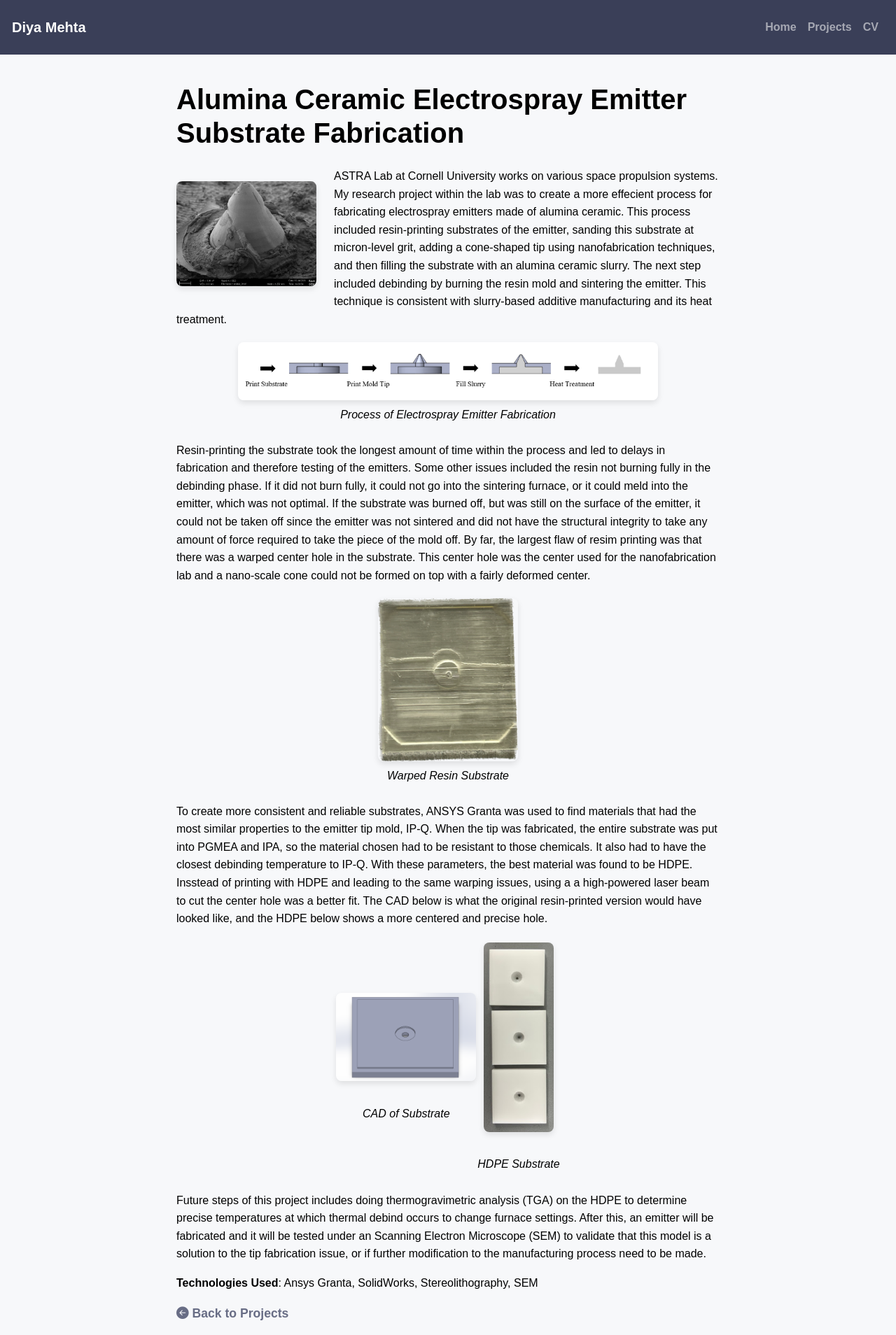
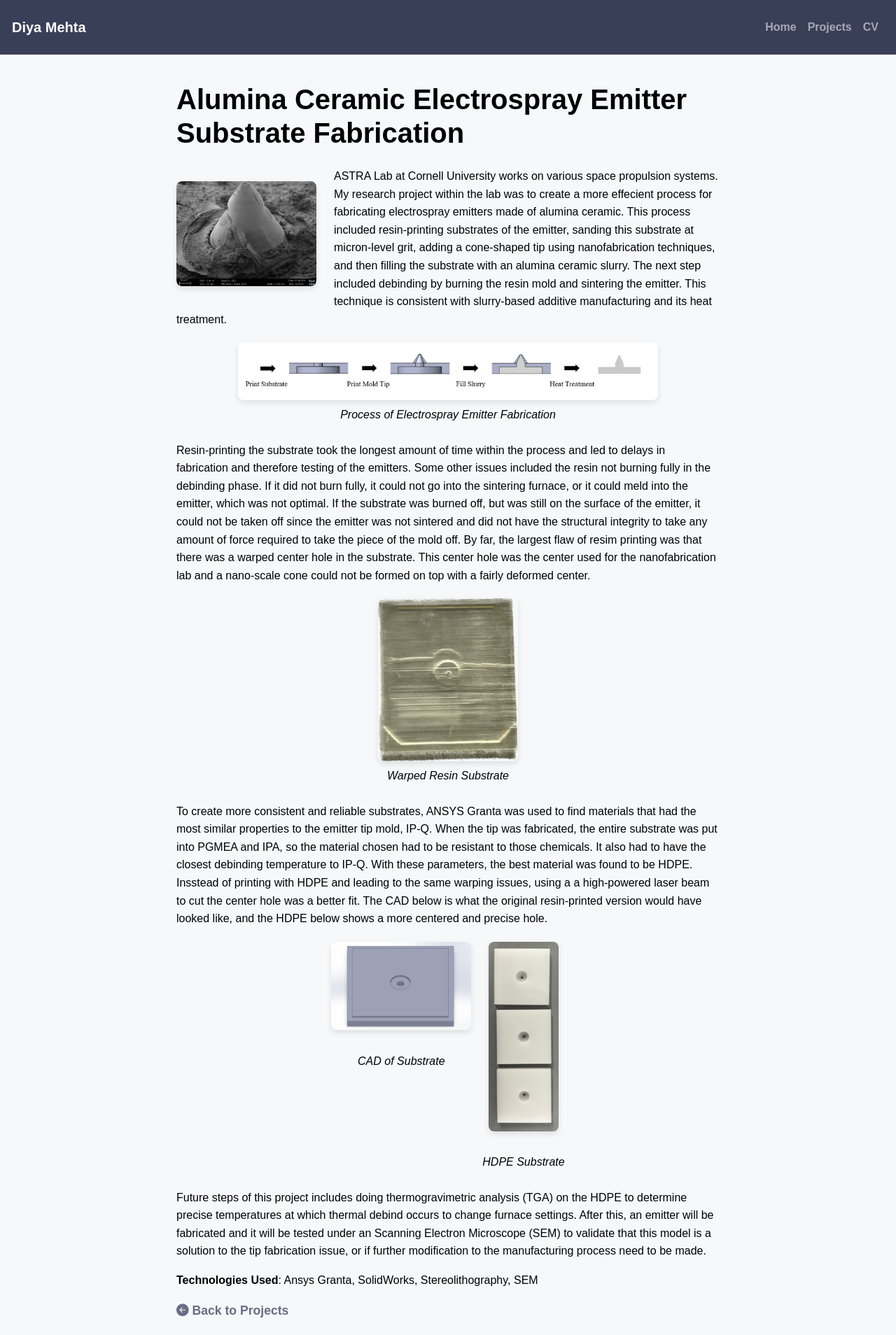
Before and after one commit to Dtm01/portfolio, a Jekyll site: the page built from _projects/2023- Electrospray Emitter Fabrication.md, in a window 1280 px wide. Shown: the whole page at 70% size. Built offline with Jekyll 4.4.1, drawn with Linux system fonts in a browser that asks for light colours.

Commit message:
image changes

```diff
--- a/_sass/custom.scss
+++ b/_sass/custom.scss
@@ -131,10 +131,18 @@ footer {
 
 .centered-image-block table {
   margin: 0 auto;
+  border-collapse: separate;
+  border-spacing: 16px 0;
 }
 
 .centered-image-block td {
   text-align: center;
+  vertical-align: top;
+  padding: 0;
+}
+
+.centered-image-block td img {
+  margin-bottom: 6px;
 }
 
 .inline-image {
```
